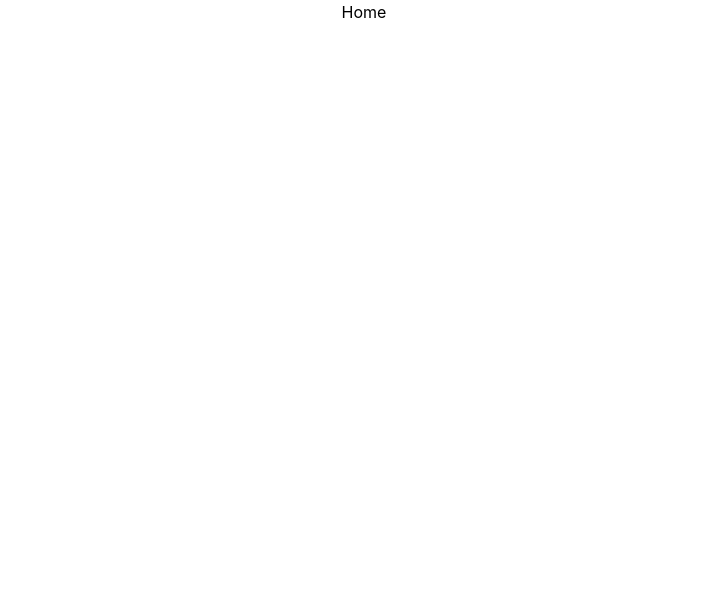
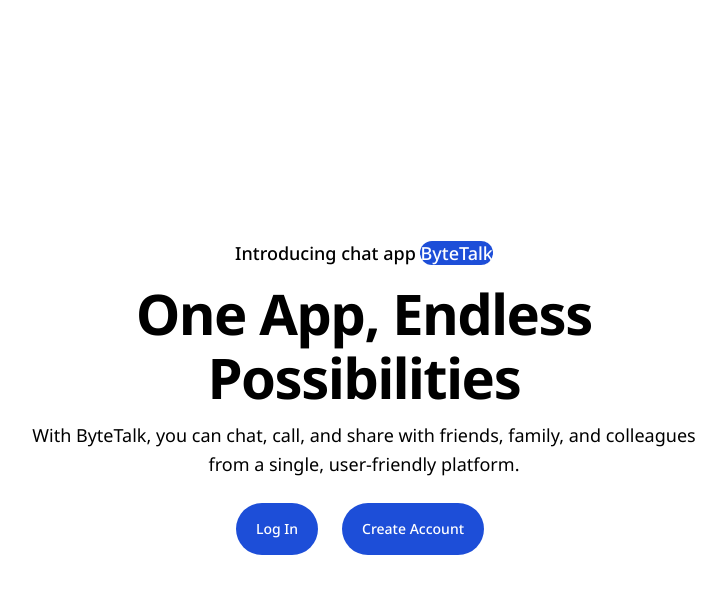
Before and after one commit to MortyNiners/ByteApp, a React (Vite) app: page / in a window 1280 px wide. Shown: the top 594 px of the page, without its empty margins (276-1002 px from the left). Built offline with nearby package versions, Linux system fonts and the light colour scheme.

Commit message:
created home page added query

```diff
--- a/index.html
+++ b/index.html
@@ -3,6 +3,10 @@
   <head>
     <meta charset="UTF-8" />
     <link rel="icon" type="image/svg+xml" href="/vite.svg" />
+    <link rel="preconnect" href="https://fonts.googleapis.com">
+    <link rel="preconnect" href="https://fonts.gstatic.com" crossorigin>
+    <link href="https://fonts.googleapis.com/css2?family=Noto+Sans:ital,wght@0,100;0,200;0,300;0,400;0,500;0,600;0,700;0,800;0,900;1,100;1,200;1,300;1,400;1,500;1,600;1,700;1,800;1,900&display=swap"
+          rel="stylesheet">
     <meta name="viewport" content="width=device-width, initial-scale=1.0" />
     <title>ByteTalk</title>
   </head>
--- a/package.json
+++ b/package.json
@@ -10,6 +10,8 @@
     "preview": "vite preview"
   },
   "dependencies": {
+    "@tanstack/react-query": "^5.4.3",
+    "@tanstack/react-query-devtools": "^5.4.3",
     "react": "^18.2.0",
     "react-dom": "^18.2.0",
     "react-router-dom": "^6.17.0"
--- a/src/components/HomePage.tsx
+++ b/src/components/HomePage.tsx
@@ -1,7 +1,38 @@
 export const HomePage = () => {
   return (
     <>
-      <div>Home</div>
+      <section className="py-24 flex items-center min-h-screen justify-center bg-white">
+        <div className="mx-auto max-w-[43rem]">
+          <div className="text-center">
+            <p className="text-lg font-medium leading-8 text-gray-dark">
+              Introducing chat app <span className="bg-blue-700 text-white p-1qq rounded-full">ByteTalk</span>
+            </p>
+            <h1 className="mt-3 text-[56px] font-bold leading-[4rem] tracking-tight text-gray-dark">
+              One App, Endless Possibilities
+            </h1>
+            <p className="mt-3 text-lg leading-relaxed text-gray-dark">
+              With ByteTalk, you can chat, call, and share with friends, family, and colleagues from a single,
+              user-friendly platform.
+            </p>
+          </div>
+
+          <div className="mt-6 flex items-center justify-center gap-4">
+            <button
+              type="button"
+              className="text-white bg-blue-700 hover:bg-blue-500 focus:outline-none focus:ring-4 focus:ring-blue-300 font-medium rounded-full text-sm px-5 py-4 text-center mr-2 mb-2 dark:bg-blue-600 dark:hover:bg-blue-700 dark:focus:ring-blue-800"
+            >
+              Log In
+            </button>
+
+            <button
+              type="button"
+              className="text-white bg-blue-700 hover:bg-blue-500 focus:outline-none focus:ring-4 focus:ring-blue-300 font-medium rounded-full text-sm px-5 py-4 text-center mr-2 mb-2 dark:bg-blue-600 dark:hover:bg-blue-700 dark:focus:ring-blue-800"
+            >
+              Create Account
+            </button>
+          </div>
+        </div>
+      </section>
     </>
   );
 };
--- a/src/index.css
+++ b/src/index.css
@@ -1,13 +1,8 @@
-@tailwind base;
-@tailwind components;
-@tailwind utilities;
 
 :root {
-  font-family: Inter, system-ui, Avenir, Helvetica, Arial, sans-serif;
+  font-family: 'Noto Sans', sans-serif;
   line-height: 1.5;
   font-weight: 400;
-
-  /*background-color: #242424;*/
 
   font-synthesis: none;
   text-rendering: optimizeLegibility;
@@ -22,3 +17,6 @@ body {
   min-height: 100vh;
   box-sizing: border-box;
 }
+@tailwind base;
+@tailwind components;
+@tailwind utilities;
--- a/tailwind.config.js
+++ b/tailwind.config.js
@@ -2,9 +2,6 @@
 export default {
   content: ['./index.html', './src/**/*.{js,ts,jsx,tsx}'],
   theme: {
-    colors: {
-      'gray-dark': '#1E1E20',
-    },
     extend: {},
   },
   plugins: [],
```
Also changed, not shown: 1 other file (tests, documents, lock files or other folders).
